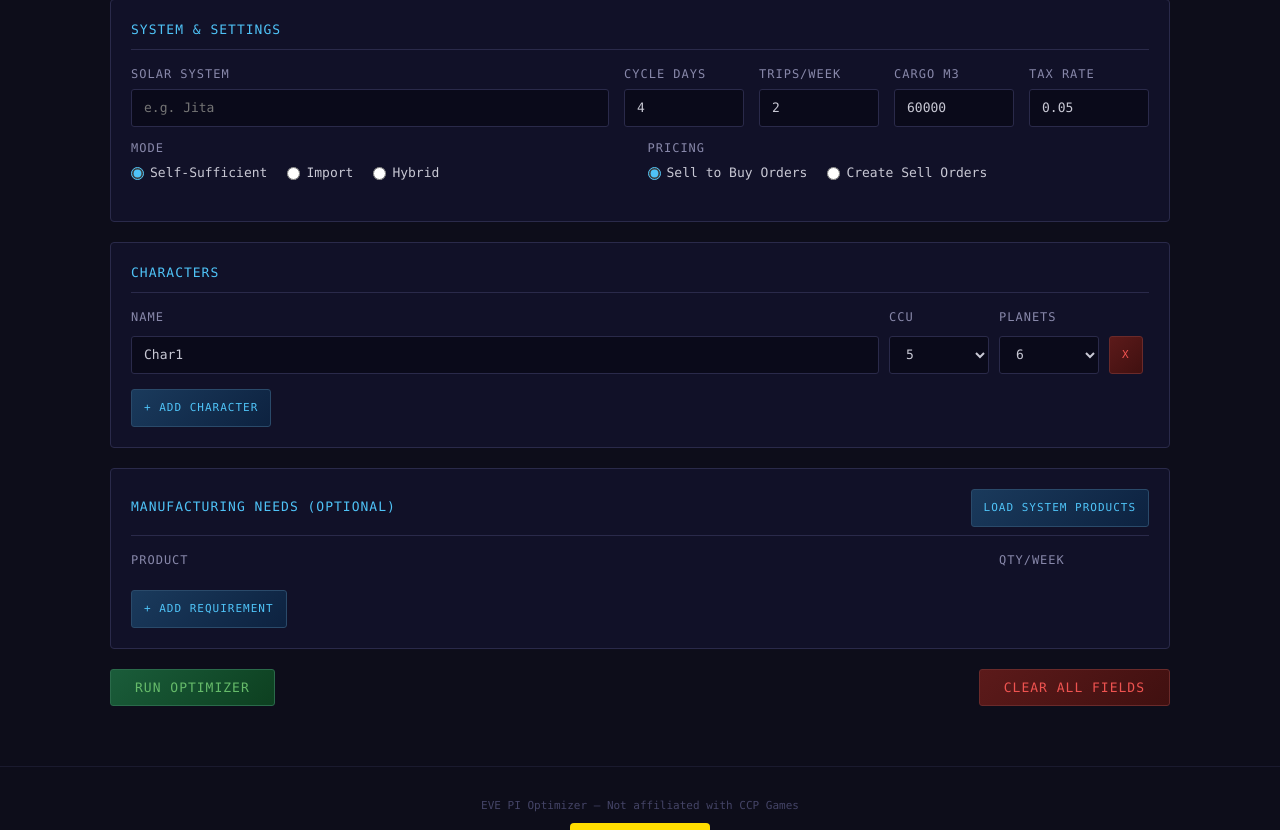
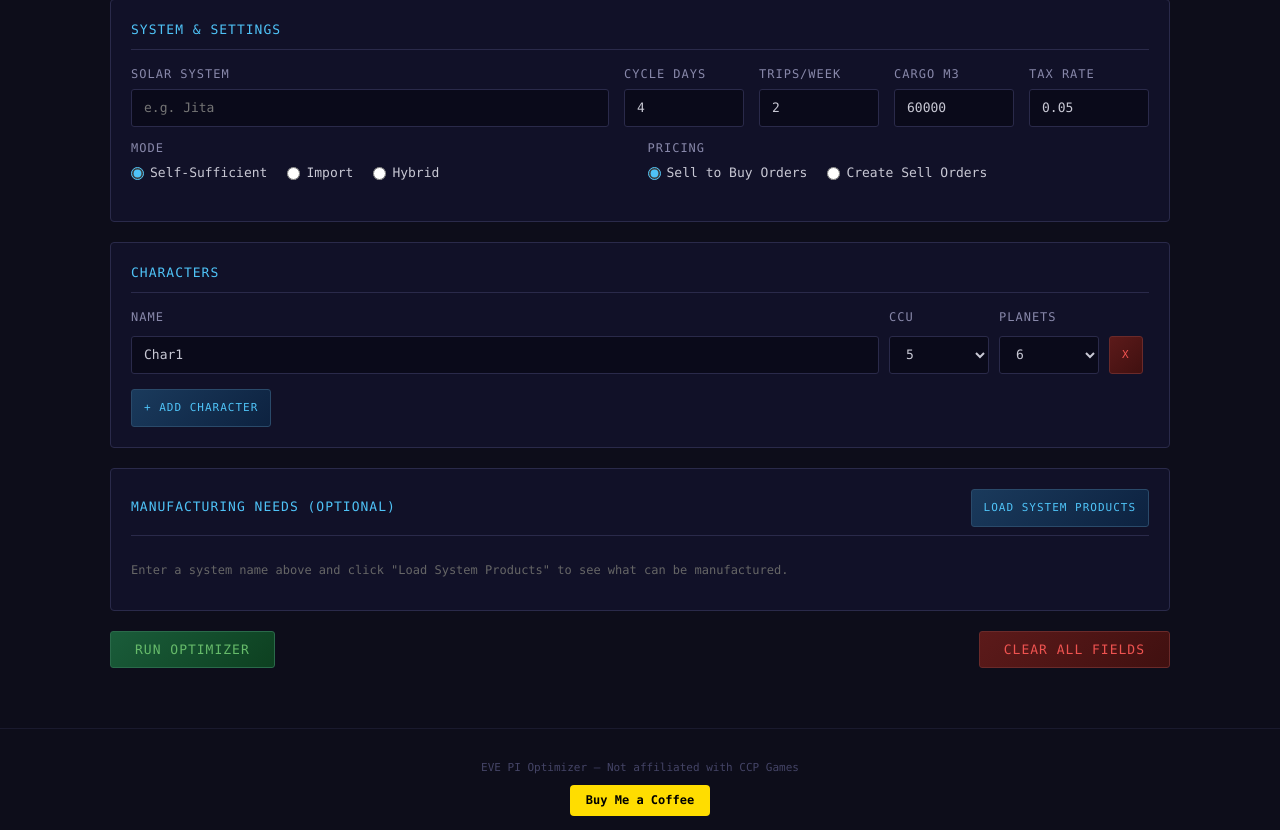
Before and after one commit to jwebbdev/eve-pi, a FastAPI app: page / in a window 1280 px wide. Shown: the part 311-1141 px from the top of the page. Run offline with FastAPI, Linux system fonts and the light colour scheme.

Commit message:
Hide manufacturing needs until system products loaded, auto-restore on back navigation

```diff
--- a/eve_pi/web/templates/index.html
+++ b/eve_pi/web/templates/index.html
@@ -158,10 +158,14 @@
         <div class="panel-header" style="display:flex; justify-content:space-between; align-items:center;">
             <span>Manufacturing Needs (Optional)</span>
             <button type="button" class="btn btn-sm" onclick="populateSystemProducts()"
-                    title="Filter product list to items this system can produce">
+                    title="Load producible items based on the system's planets">
                 Load System Products
             </button>
         </div>
+        <div id="mfgPlaceholder" style="color:#666; padding:10px 0; font-size:12px;">
+            Enter a system name above and click "Load System Products" to see what can be manufactured.
+        </div>
+        <div id="mfgContent" style="display:none;">
             <div class="dynamic-item" style="border:none; padding:0; margin:0 0 4px 0;">
                 <div><label>Product</label></div>
                 <div class="narrow"><label>Qty/Week</label></div>
@@ -172,7 +176,7 @@
                     {% for need in form_values.manufacturing_needs %}
                     <div class="dynamic-item" data-type="manufacturing">
                         <div>
-                        <select name="mfg_product" disabled>
+                            <select name="mfg_product">
                                 <option value="{{ need.product }}" selected>{{ need.product }}</option>
                             </select>
                         </div>
@@ -187,6 +191,7 @@
                 {% endif %}
             </div>
             <button type="button" class="btn btn-sm" onclick="addManufacturing()">+ Add Requirement</button>
+        </div>
     </div>
 
     <div style="display:flex; justify-content:space-between; align-items:center;">
@@ -472,11 +477,13 @@
                     }
                 }
                 productOptionsHTML = html;
-                // Update and enable existing dropdowns
+                // Show the manufacturing content area
+                document.getElementById('mfgPlaceholder').style.display = 'none';
+                document.getElementById('mfgContent').style.display = 'block';
+                // Update existing dropdowns
                 document.querySelectorAll('#manufacturing select[name="mfg_product"]').forEach(sel => {
                     const current = sel.value;
                     sel.innerHTML = html;
-                    sel.disabled = false;
                     if (current) sel.value = current;
                 });
                 const total = Object.values(systemProducts).reduce((s, a) => s + a.length, 0);
@@ -488,9 +495,8 @@
     // Reset system products when system name changes
     document.getElementById('system').addEventListener('change', function() {
         systemProducts = null;
-        document.querySelectorAll('#manufacturing select[name="mfg_product"]').forEach(sel => {
-            sel.disabled = true;
-        });
+        document.getElementById('mfgPlaceholder').style.display = 'block';
+        document.getElementById('mfgContent').style.display = 'none';
     });
 
     // Hide processing overlay on page show (handles browser back button)
@@ -507,8 +513,23 @@
         const last = sessionStorage.getItem('eve_pi_last_form');
         if (last) {
             try {
-                applyFormData(JSON.parse(last));
+                const data = JSON.parse(last);
+                applyFormData(data);
+                // Auto-load system products if there's a system and manufacturing needs
+                if (data.system && data.manufacturing_needs && data.manufacturing_needs.length > 0) {
+                    populateSystemProducts();
+                }
             } catch {}
+        }
+    })();
+    {% endif %}
+
+    // If form_values has manufacturing needs (server-side re-render), auto-load products
+    {% if form_values and form_values.manufacturing_needs %}
+    (function() {
+        const system = document.getElementById('system').value.trim();
+        if (system) {
+            populateSystemProducts();
         }
     })();
     {% endif %}
```
Lines whose indentation alone changed are shown as unchanged.
